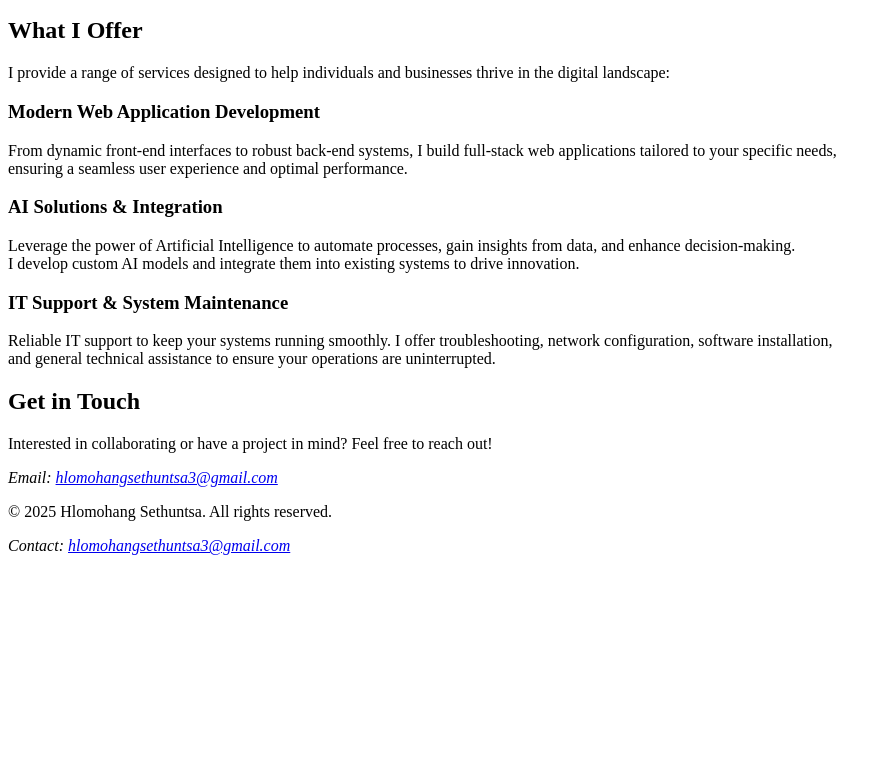
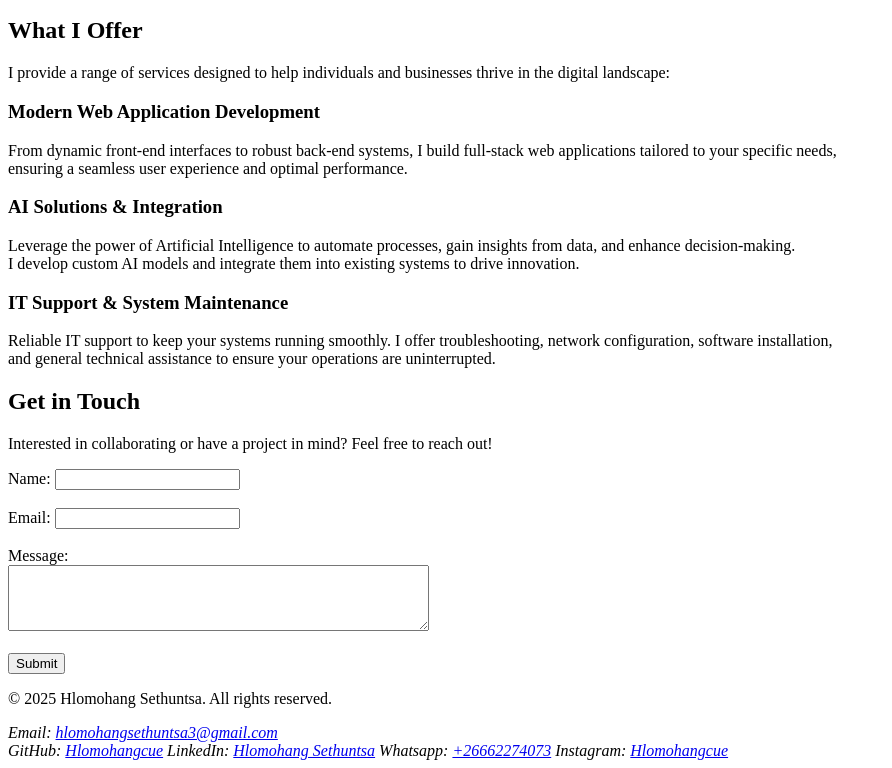
Before and after one commit to Hlomohangcue/PLP_Week1_Web_Development_Assignment, a plain HTML site: page index.html in a window 1280 px wide. Shown: the part 741-1509 px from the top of the page, without its empty margins (0-892 px from the left). Before the commit the page ends 1304 px from the top, so only its background shows below. Drawn offline with Linux system fonts and the light colour scheme.

Commit message:
Updated index.html

```diff
--- a/index.html
+++ b/index.html
@@ -86,10 +86,19 @@
             <!-- Contact information for Hlomohang -->
             <h2>Get in Touch</h2>
             <p>Interested in collaborating or have a project in mind? Feel free to reach out!</p>
-            <address>
-                Email: <a href="mailto:hlomohangsethuntsa3@gmail.com">hlomohangsethuntsa3@gmail.com</a><br>
-                <!-- Consider adding links to professional profiles like LinkedIn or GitHub here -->
-            </address>
+            <form action="" method="POST">
+            <label for="name">Name:</label>
+            <input type="text" id="name" name="name" required><br><br>
+
+            <label for="email">Email:</label>
+            <input type="email" id="email" name="email" required><br><br>
+
+            <label for="message">Message:</label><br>
+            <textarea id="message" name="message" rows="4" cols="50" required></textarea><br><br>
+
+            <input type="submit" value="Submit">
+        </form>
+
         </section>
 
     </main>
@@ -98,7 +107,12 @@
         <!-- Footer content for Hlomohang's page -->
         <p>&copy; 2025 Hlomohang Sethuntsa. All rights reserved.</p>
         <address>
-            Contact: <a href="mailto:hlomohangsethuntsa3@gmail.com">hlomohangsethuntsa3@gmail.com</a>
+           <!-- professional profiles like LinkedIn or GitHub here -->
+                Email: <a href="mailto:hlomohangsethuntsa3@gmail.com">hlomohangsethuntsa3@gmail.com</a><br>
+                GitHub: <a href="https://www.github.com/Hlomohangcue">Hlomohangcue</a>
+                LinkedIn: <a href="https://www.LinkedIn.com/in/hlomohangsethuntsa3">Hlomohang Sethuntsa</a>
+                Whatsapp: <a href="https://wa.me/+26662274073">+26662274073</a>
+                Instagram: <a href="https://www.Instagram.com/hlomohangsethuntsa3">Hlomohangcue</a>
         </address>
     </footer>
 
```
